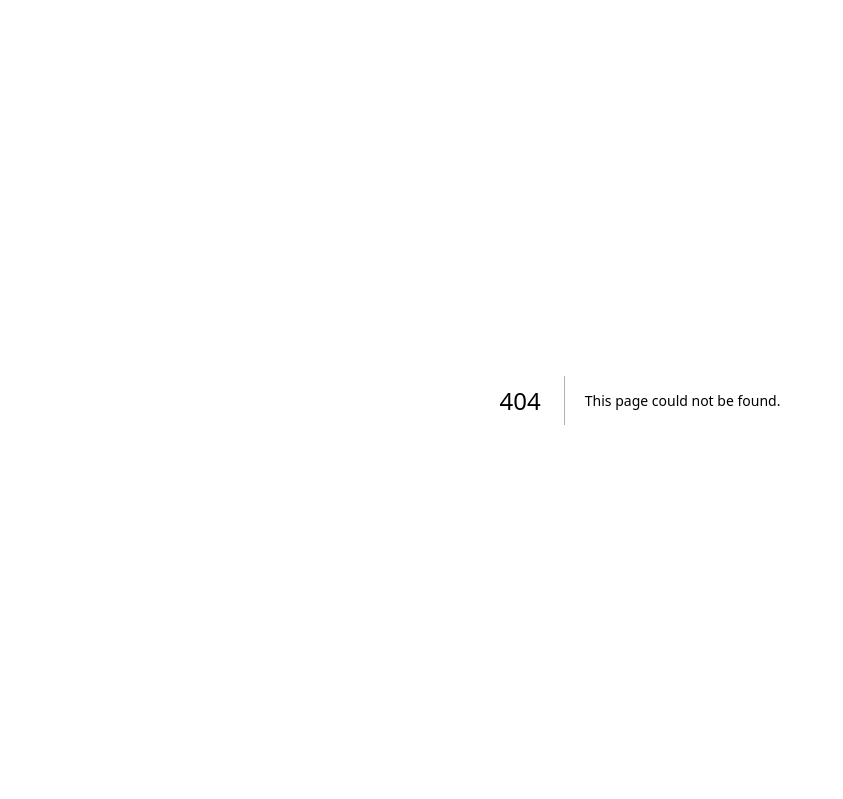
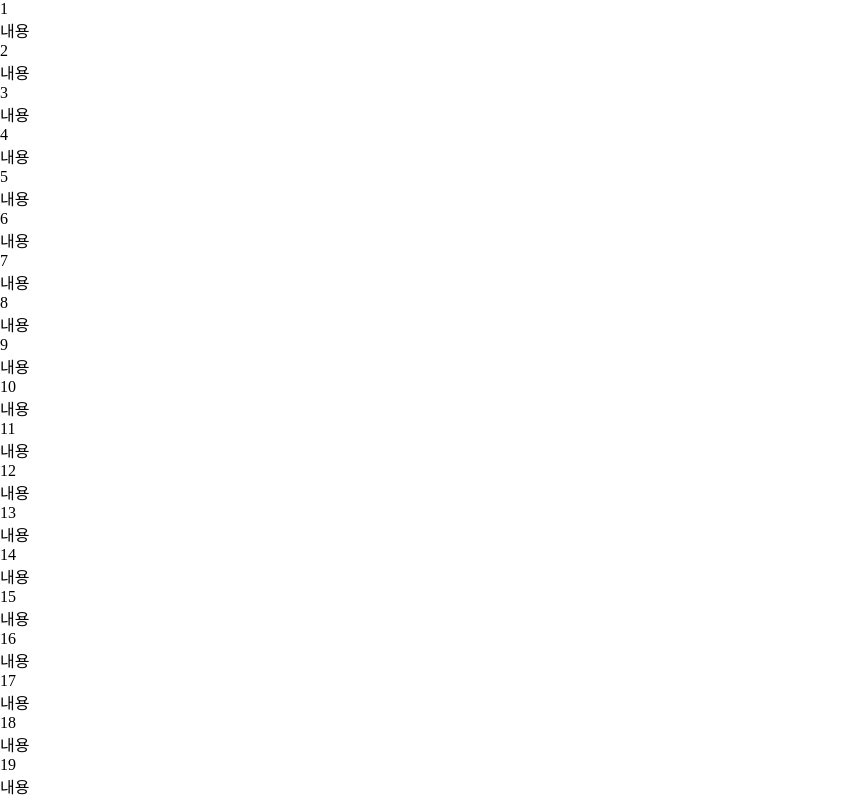
Before and after one commit to JOANNASHIN/react-rnd, a Next.js app: page /monthly in a window 1280 px wide. Before the commit this address had no page. Shown: the top 799 px of the page, without its empty margins (0-843 px from the left). Built offline with nearby package versions, Linux system fonts and the light colour scheme.

Commit message:
calendar box component

```diff
--- /dev/null
+++ b/src/components/elements/calendarBox.tsx
@@ -0,0 +1,18 @@
+import React from 'react';
+
+interface CalendarBoxProps {
+  date: number;
+}
+
+const CalendarBox: React.FC<CalendarBoxProps> = ({date}) => {
+  return(
+    <div>
+      <span>{date}</span>
+      <div>
+        내용
+      </div>
+    </div>
+  )
+}
+
+export default CalendarBox;
--- /dev/null
+++ b/src/pages/monthly.tsx
@@ -0,0 +1,21 @@
+import CalendarBox from '@/components/elements/calendarBox';
+
+const Monthly: React.FC = () => {
+  const test = 30;
+
+  return (
+    <>
+      {
+        [...Array(test)].map((date: number, index: number) => {
+          return <CalendarBox
+            key={`date${date}`}
+            date={index + 1}
+          />
+        })
+
+      }
+    </>
+  )
+}
+
+export default Monthly;
```
